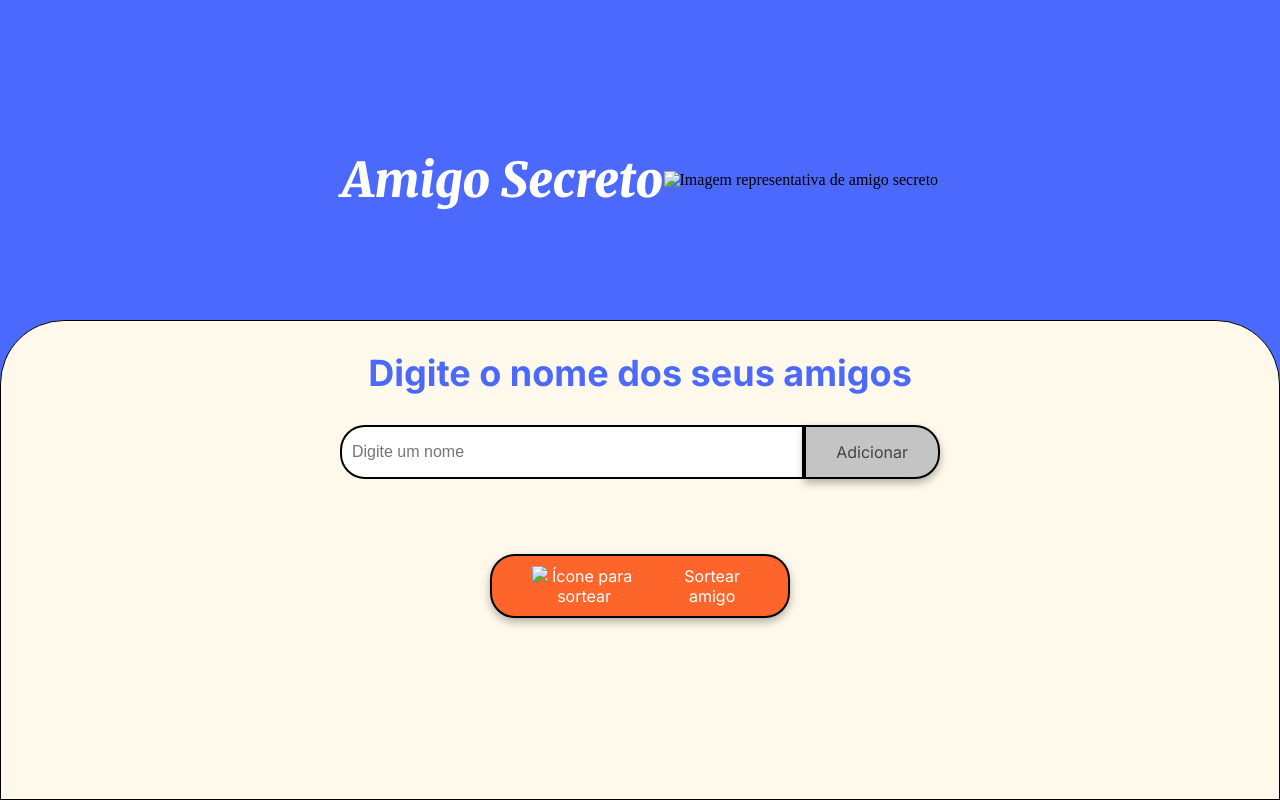
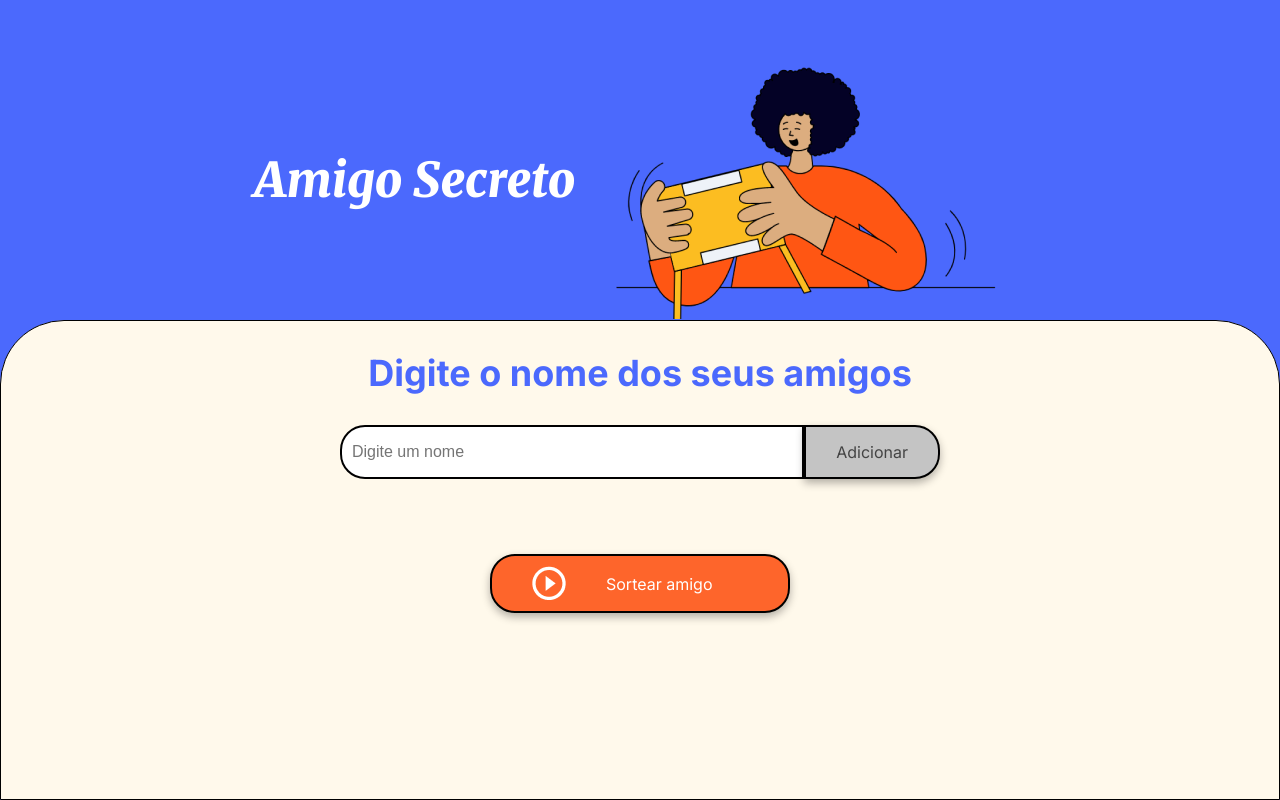
Before and after one commit to mrxvtr/challenge-amigo-secreto, a plain HTML site: page index.html in a window 1280 px wide. Drawn offline with Linux system fonts and the light colour scheme.

Commit message:
removendo pasta extra

```diff
--- a/app.js
+++ b/app.js
@@ -1 +1 @@
-//O principal objetivo deste desafio é fortalecer suas habilidades em lógica de programação. Aqui você deverá desenvolver a lógica para resolver o problema.
+let listaNomes = [];
--- a/index.html
+++ b/index.html
@@ -14,7 +14,7 @@
     <main class="main-content">
         <header class="header-banner">
             <h1 class="main-title">Amigo Secreto</h1>
-            <img src="assets/amigo-secreto.png" alt="Imagem representativa de amigo secreto">
+            <img src="assets/amigo-secreto.png" alt="Imagem representativa de amigo secreto"/>
         </header>
 
         <section class="input-section">
@@ -29,7 +29,7 @@
 
             <div class="button-container">
                 <button class="button-draw" onclick="sortearAmigo()" aria-label="Sortear amigo secreto">
-                    <img src="assets/play_circle_outline.png" alt="Ícone para sortear">
+                    <img src="assets/play_circle_outline.png" alt="Ícone para sortear"/>
                     Sortear amigo
                 </button>
             </div>
```
Also changed, not shown: assets/amigo-secreto.png (renamed from challenge-amigo-secreto_pt-main/assets/amigo-secreto.png), assets/play_circle_outline.png (renamed from challenge-amigo-secreto_pt-main/assets/play_circle_outline.png).
